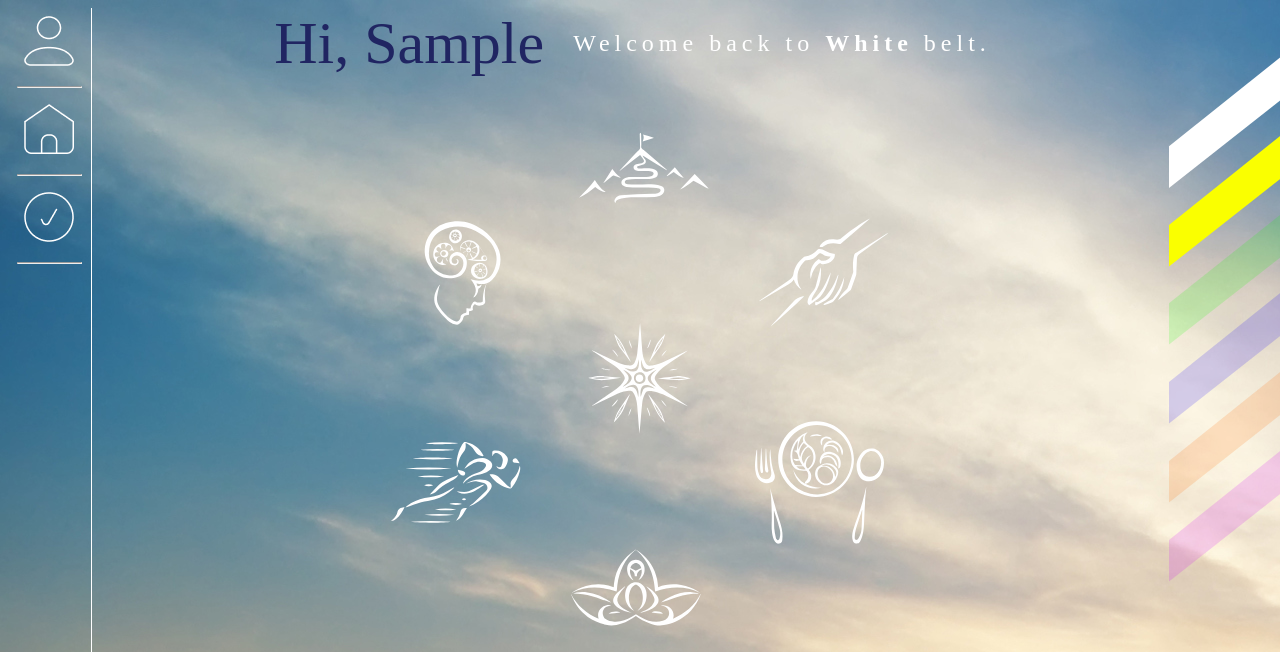
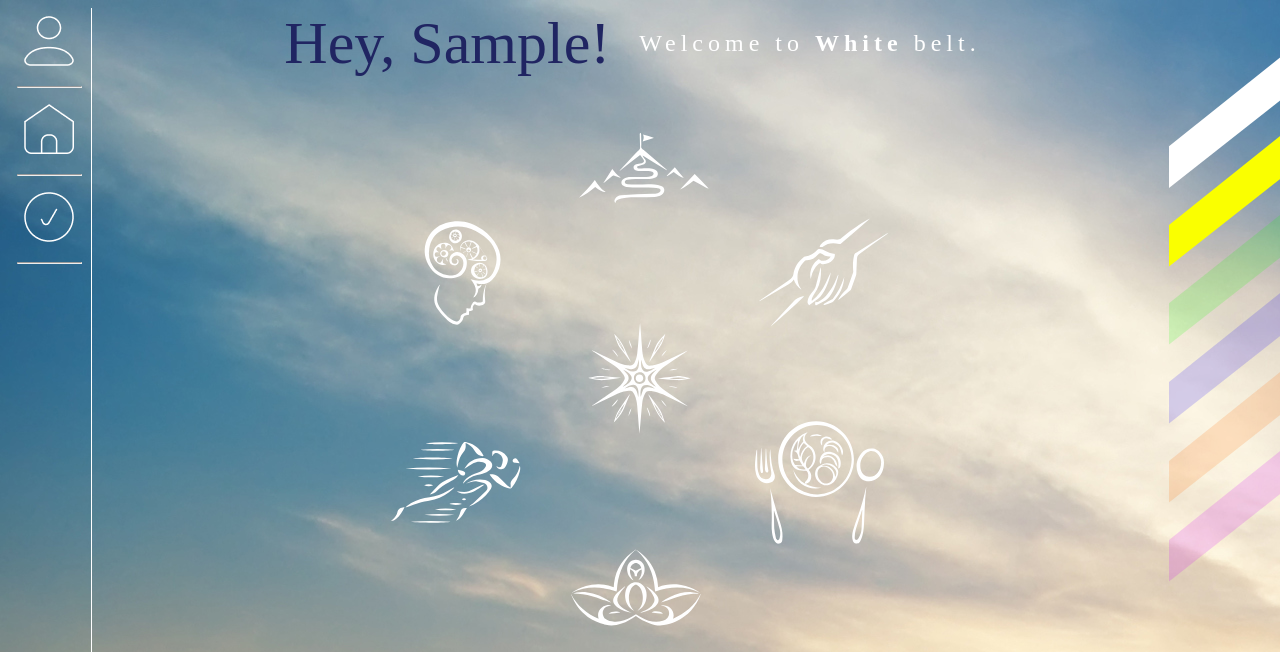
Before and after one commit to justinbather/lazarus-method, a Django app: page /accounts/home/ in a window 1280 px wide. Shown: the top 652 px of the page. Run offline with Django 4.2, Linux system fonts and the light colour scheme; the visitor is signed in with stand-in values (Sample User, id 1); data comes from the database, SQL or seed files in the repository; parts of the project's set-up code (start-up, migrations or seed data) failed here and were passed over; some libraries are stand-ins or nearby versions; some web fonts are replaced.

Commit message:
home page h3 tag changed

```diff
--- a/accounts/templates/home/home_page.html
+++ b/accounts/templates/home/home_page.html
@@ -37,8 +37,8 @@
     </script>
 
     <div class="title">
-        <h1>Hi, {{first_name}}</h1>
-        <h3>Welcome back to <b>{{user_belt}}</b> belt.</h3>
+        <h1>Hey, {{first_name}}!</h1>
+        <h3>Welcome to <b>{{user_belt}}</b> belt.</h3>
     </div>
     <div class="belts">
         <div class="belts_container">
```
